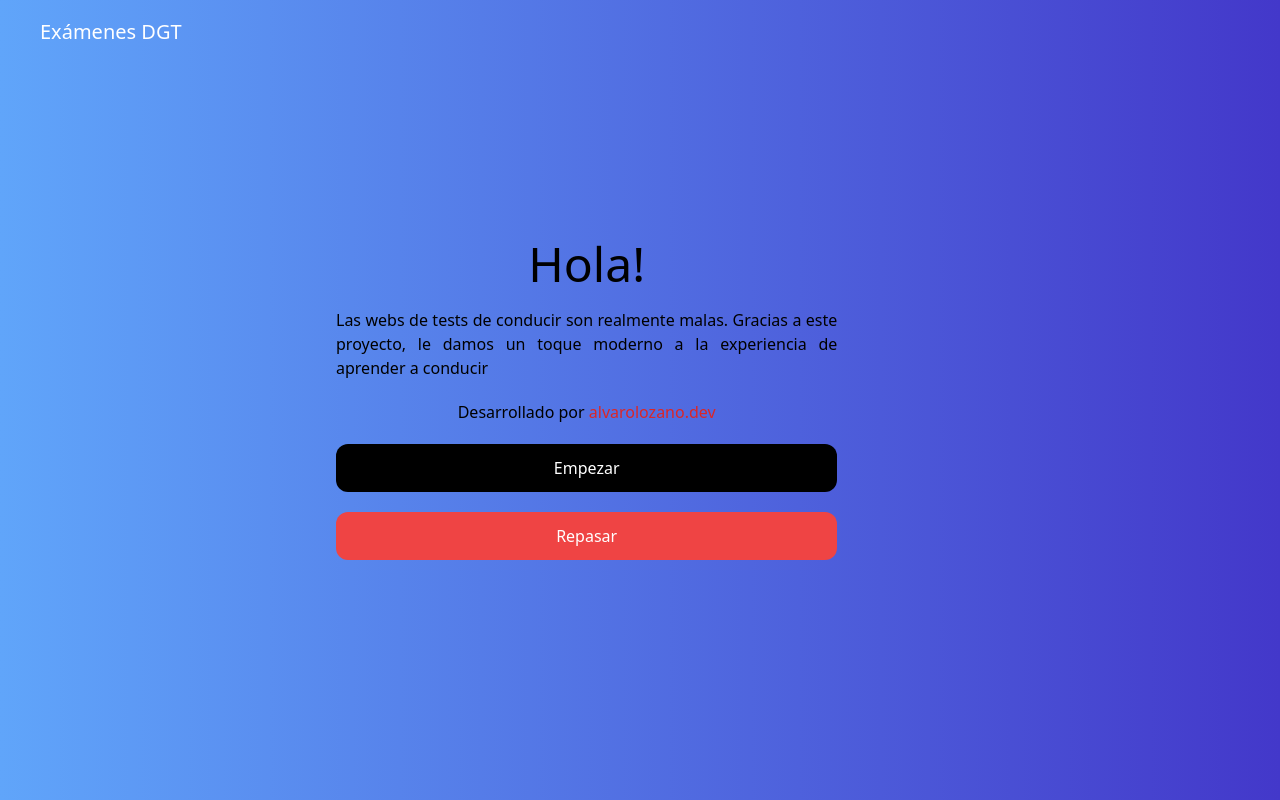
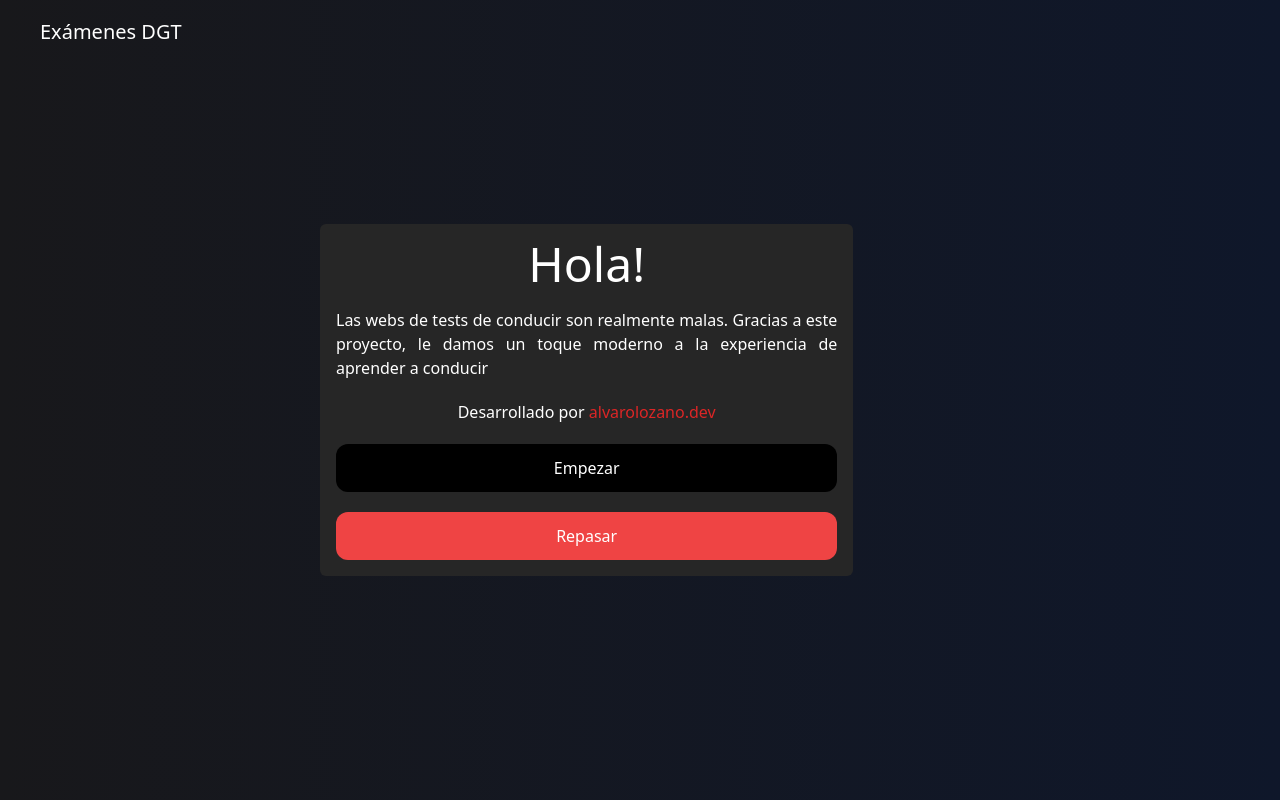
Before and after one commit to alvarolozano/dgt-exam-front, a Next.js app: page / in a window 1280 px wide. Built offline with nearby package versions, Linux system fonts and the light colour scheme.

Commit message:
Enforce dark

```diff
--- a/app/layout.tsx
+++ b/app/layout.tsx
@@ -10,7 +10,7 @@ export default function RootLayout({
 }) {
     return (
         <html lang="en">
-            <body className=''>
+            <body className='dark'>
                 <div className='absolute z-30 h-16 w-full hidden lg:flex justify-between px-10 items-center'>
                     <Link href={'/'}>
                         <h1 className='text-white text-xl'>Exámenes DGT</h1>
--- a/tailwind.config.js
+++ b/tailwind.config.js
@@ -5,6 +5,7 @@ module.exports = {
     "./pages/**/*.{js,ts,jsx,tsx}",
     "./components/**/*.{js,ts,jsx,tsx}",
   ],
+  darkMode: 'class',
   theme: {
     extend: {},
   },
```
